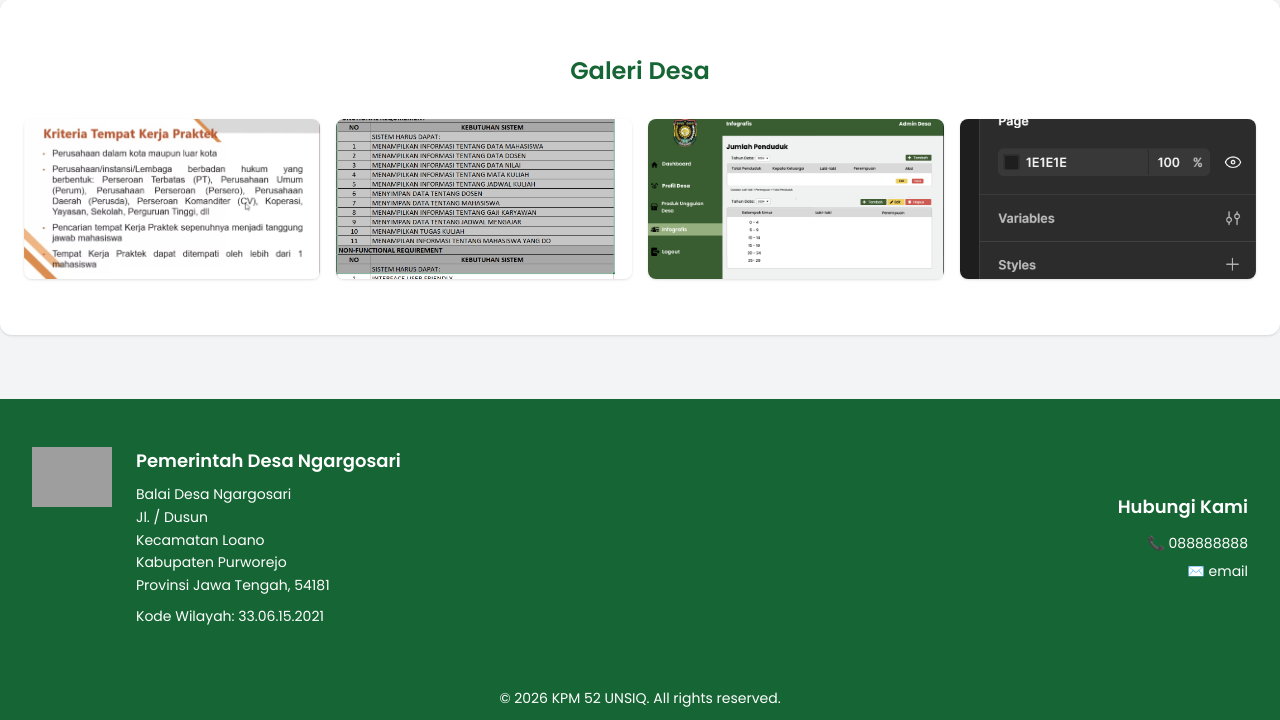
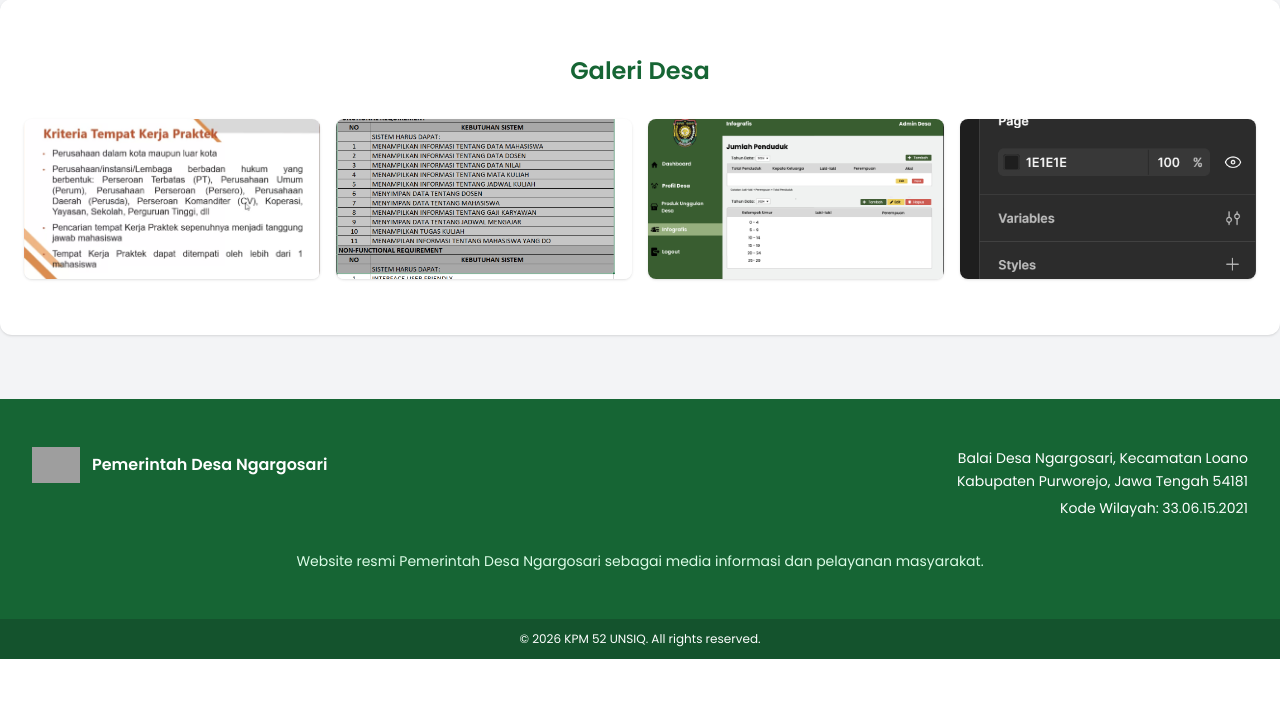
Before and after one commit to syivacahya/Desa_Ngargosari, a PHP site: page /index.php in a window 1280 px wide. Shown: the part 2345-3065 px from the top of the page. After the commit the page ends 3004 px from the top, so only its background shows below. Run offline with PHP 8.4, Linux system fonts and the light colour scheme; data comes from the database, SQL or seed files in the repository; some libraries are stand-ins or nearby versions; grey boxes are pictures that could not be loaded.

Commit message:
update footer

```diff
--- a/partials/footer.php
+++ b/partials/footer.php
@@ -1,53 +1,43 @@
 <!-- ================= FOOTER ================= -->
 <footer class="bg-green-800 text-white mt-16">
+
     <div class="max-w-7xl mx-auto px-8 py-12">
 
-        <!-- CONTENT -->
-        <div class="grid md:grid-cols-2 gap-10 items-center">
+        <!-- TOP CONTENT -->
+        <div class="flex flex-col md:flex-row items-center md:items-start
+                    justify-between gap-6">
 
-            <!-- KIRI : LOGO + INFO DESA -->
-            <div class="flex items-start gap-6">
-                <img src="assets/img/logo.png" class="w-20">
-
-                <div class="text-sm leading-relaxed">
-                    <p class="text-lg font-semibold mb-2">
-                        Pemerintah Desa Ngargosari
-                    </p>
-                    <p>
-                        Balai Desa Ngargosari<br>
-                        Jl. / Dusun<br>
-                        Kecamatan Loano<br>
-                        Kabupaten Purworejo<br>
-                        Provinsi Jawa Tengah, 54181
-                    </p>
-                    <p class="mt-2">
-                        Kode Wilayah: 33.06.15.2021
-                    </p>
-                </div>
+            <!-- LOGO + NAMA -->
+            <div class="flex items-center gap-3">
+                <img src="assets/img/logo.png" class="w-12">
+                <span class="font-semibold text-base">
+                    Pemerintah Desa Ngargosari
+                </span>
             </div>
 
-            <!-- KANAN : HUBUNGI KAMI -->
-            <div class="md:text-right text-sm">
-                <p class="text-lg font-semibold mb-3">
-                    Hubungi Kami
+            <!-- INFO ALAMAT -->
+            <div class="text-sm text-center md:text-right leading-relaxed">
+                <p>
+                    Balai Desa Ngargosari, Kecamatan Loano<br>
+                    Kabupaten Purworejo, Jawa Tengah 54181
                 </p>
-
-                <div class="space-y-2">
-                    <p class="flex md:justify-end items-center gap-2">
-                        📞 088888888
-                    </p>
-                    <p class="flex md:justify-end items-center gap-2">
-                        ✉️ email
-
-                </div>
+                <p class="mt-1">
+                    Kode Wilayah: 33.06.15.2021
+                </p>
             </div>
 
         </div>
+
+        <!-- SAMBUTAN SINGKAT -->
+        <div class="mt-8 text-center text-sm text-green-100">
+            Website resmi Pemerintah Desa Ngargosari sebagai media informasi dan pelayanan masyarakat.
+        </div>
+
     </div>
 
     <!-- CREDIT -->
-    <div class="bg-green-800 text-center text-sm py-3">
+    <div class="bg-green-900 text-center text-xs py-3">
         © 2026 KPM 52 UNSIQ. All rights reserved.
+    </div>
 
-    </div>
 </footer>
```
